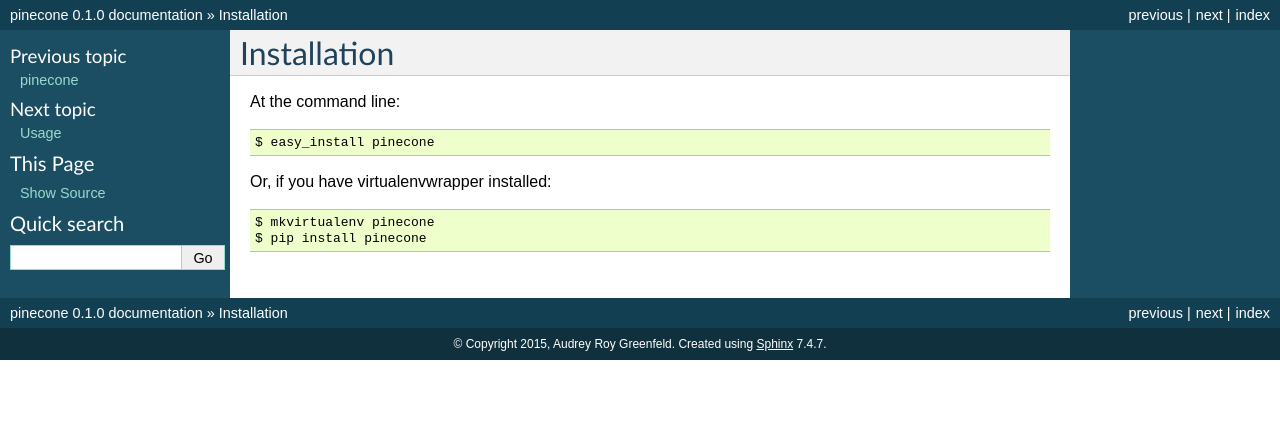
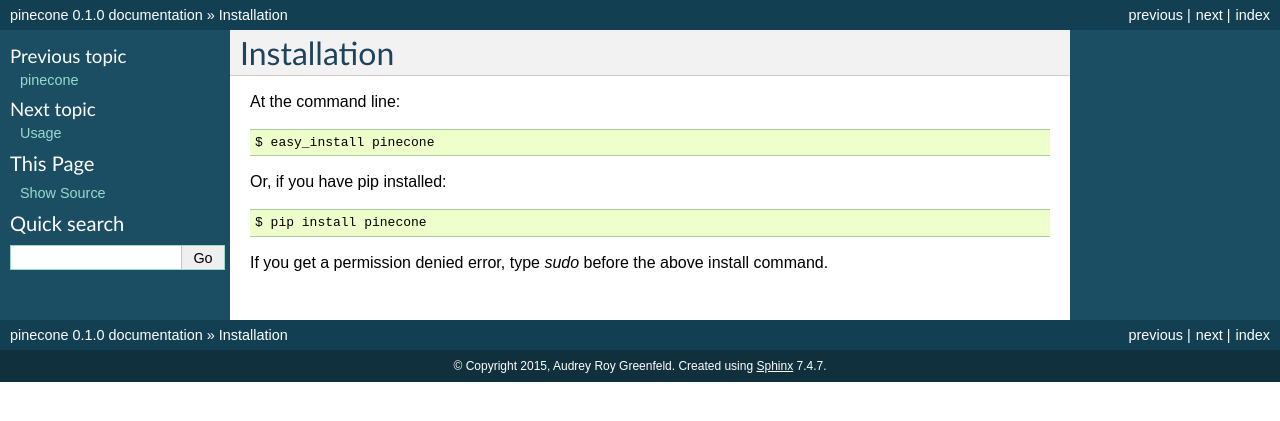
Before and after one commit to audreyfeldroy/pinecone, a Sphinx documentation site: the page built from docs/installation.rst, in a window 1280 px wide. Shown: the top 421 px of the page. Built offline with Sphinx 7.4.7, drawn with Linux system fonts in a browser that asks for light colours.

Commit message:
Assume the user doesn't necessarily have pip.

```diff
--- a/docs/installation.rst
+++ b/docs/installation.rst
@@ -6,7 +6,8 @@
 
     $ easy_install pinecone
 
-Or, if you have virtualenvwrapper installed::
+Or, if you have pip installed::
 
-    $ mkvirtualenv pinecone
     $ pip install pinecone
+
+If you get a permission denied error, type `sudo` before the above install command.
```
